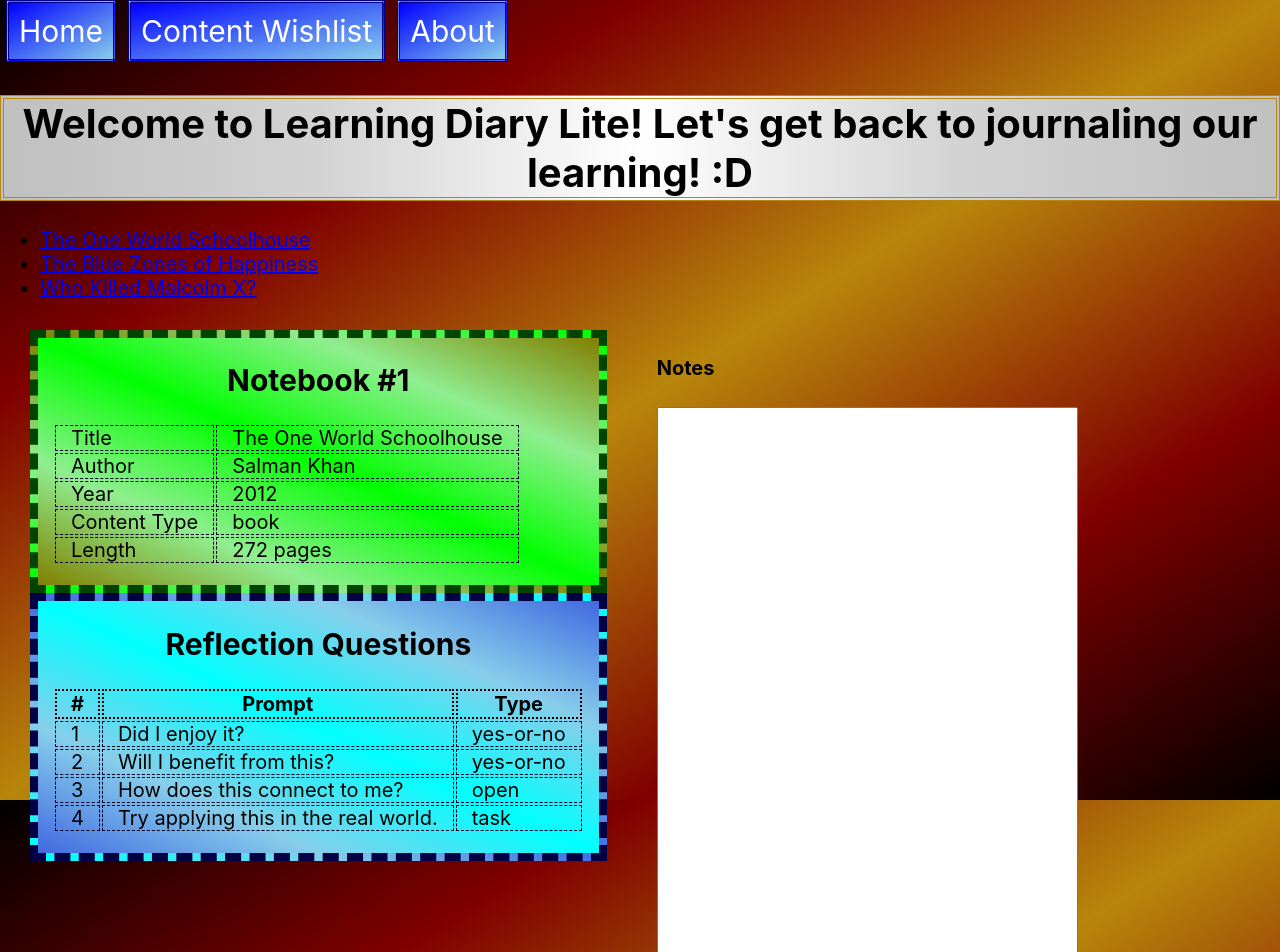
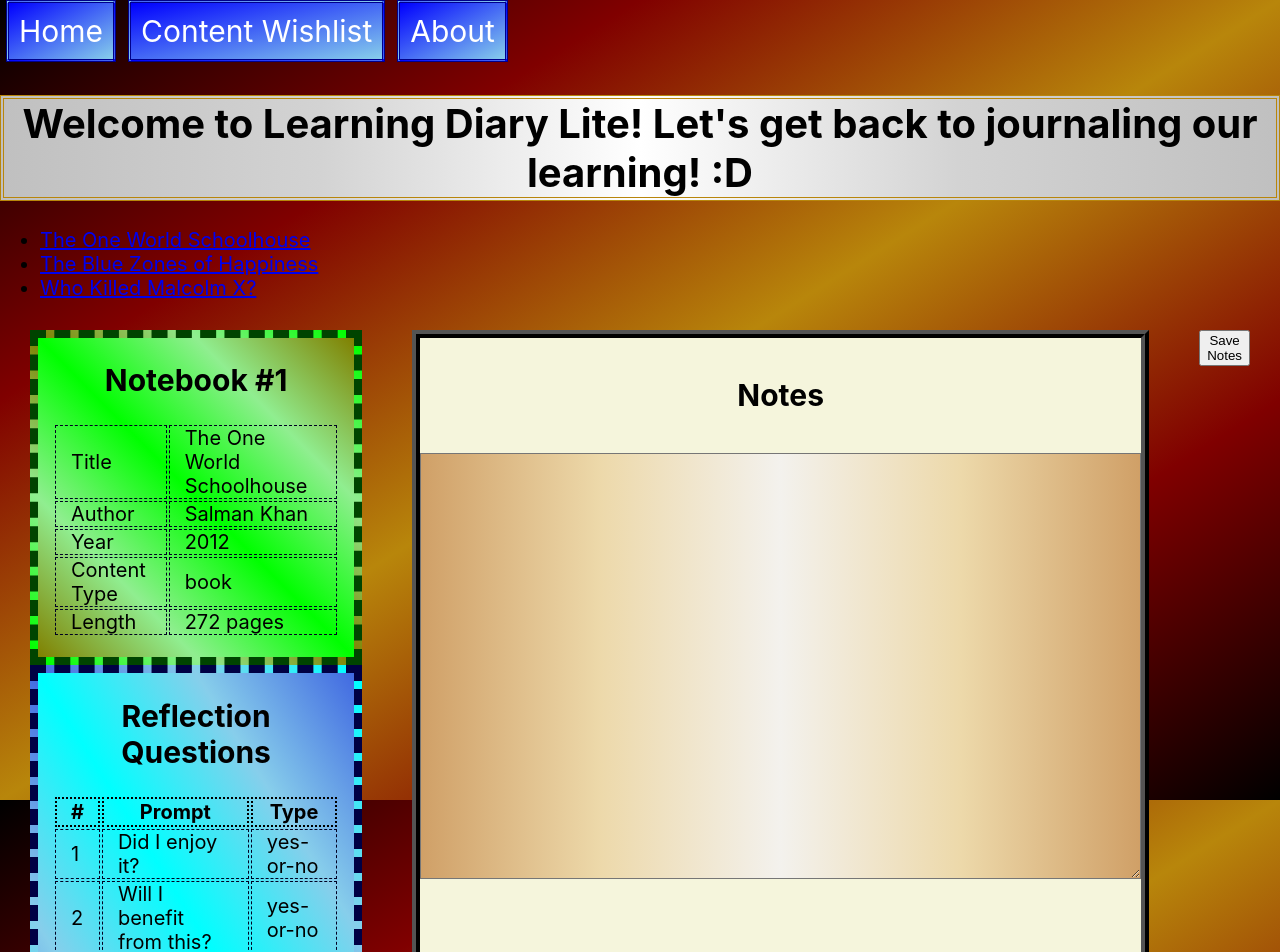
Before and after one commit to adnanian/learning-diary-lite, a React (Create React App) app: page /notebook/1 in a window 1280 px wide. Shown: the top 952 px of the page. Built offline with nearby package versions, Linux system fonts and the light colour scheme; data requests are answered from the project's data file.

Commit message:
Start right tab

```diff
--- a/src/page-stylesheets/Notebook.css
+++ b/src/page-stylesheets/Notebook.css
@@ -60,3 +60,28 @@
 #info-table {
     margin-bottom: 20px;
 }
+
+#notes-div {
+    border-style: ridge;
+    border-color: black;
+    border-width: var(--div-dash-border);
+    background-color: beige;
+}
+
+#notes-title {
+    text-align: center;
+    font-size: 30px;
+}
+
+#content-notes {
+    background: linear-gradient(
+        to right,
+        rgba(204, 151, 91, 0.904),
+        rgba(236, 214, 165, 0.904),
+        rgba(243, 241, 239, 0.904),
+        rgba(236, 214, 165, 0.904),
+        rgba(204, 151, 91, 0.904)
+    );
+    font-size: 24px;
+    font-family: Arial, Helvetica, sans-serif;
+}
--- a/src/pages/Notebook.js
+++ b/src/pages/Notebook.js
@@ -28,23 +28,32 @@ function Notebook() {
     const notebook = useOutletContext().find((notebook) => notebook.id === parseInt(params.id));
     const [notes, setNotes] = useState(!notebook ? "" : notebook.notes);
 
+
+    function handleUpdateNotes(event) {
+        event.preventDefault();
+    }
+
     return (
         <article id="notes-view">
             <div id="left-tab">
                 <InfoTable notebook={notebook} />
                 <ReflectionTable reflectionQuestions={reflectionQuestions} />
             </div>
-            <div>
-                <h4>Notes</h4>
+            <div id="notes-div">
+                <h4 id="notes-title">Notes</h4>
                 <textarea
                     id="content-notes"
                     name="content-notes"
-                    rows="40"
+                    rows="15"
                     cols="50"
+                    wrap="hard"
                     value={notes}
                     onChange={(event) => setNotes(event.target.value)}
                 >
                 </textarea>
+            </div>
+            <div id="right-tab">
+                <button type="submit" onClick={handleUpdateNotes}>Save Notes</button>
             </div>
 
         </article>
```
